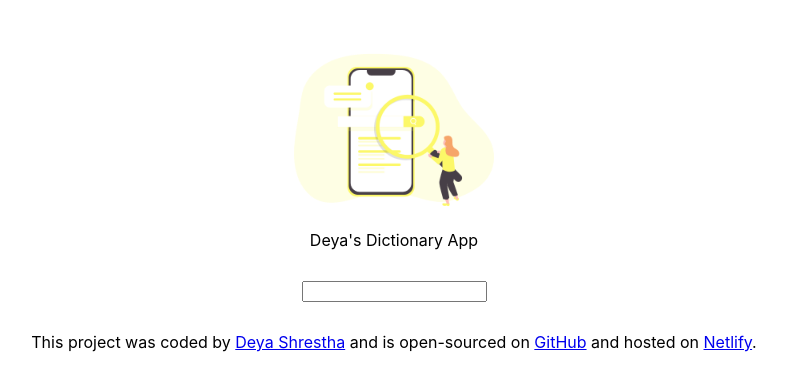
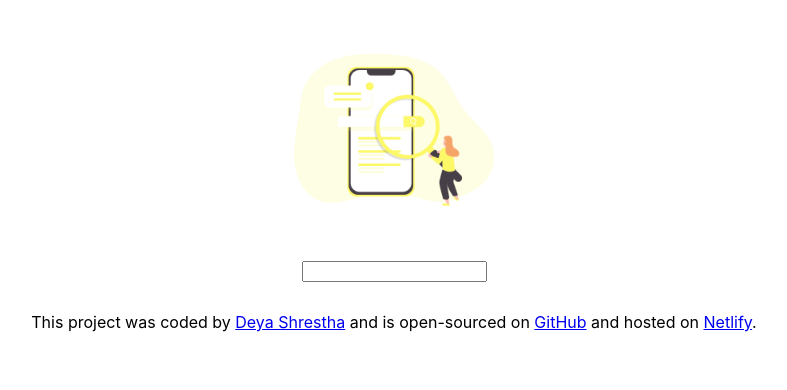
Before and after one commit to DeyaSHTA93/dictionary-project, a React (Create React App) app: page / in a window 1280 px wide. Shown: the top 390 px of the page, without its empty margins (246-1033 px from the left). Built offline with nearby package versions, Linux system fonts and the light colour scheme.

Commit message:
Update App.js

```diff
--- a/src/App.js
+++ b/src/App.js
@@ -8,7 +8,6 @@ export default function App() {
       <div className="container">
         <header className="App-header">
           <img src={logo} className="App-logo img-fluid" alt="logo" />
-          Deya's Dictionary App
         </header>
         <main>
           <Dictionary />
```
